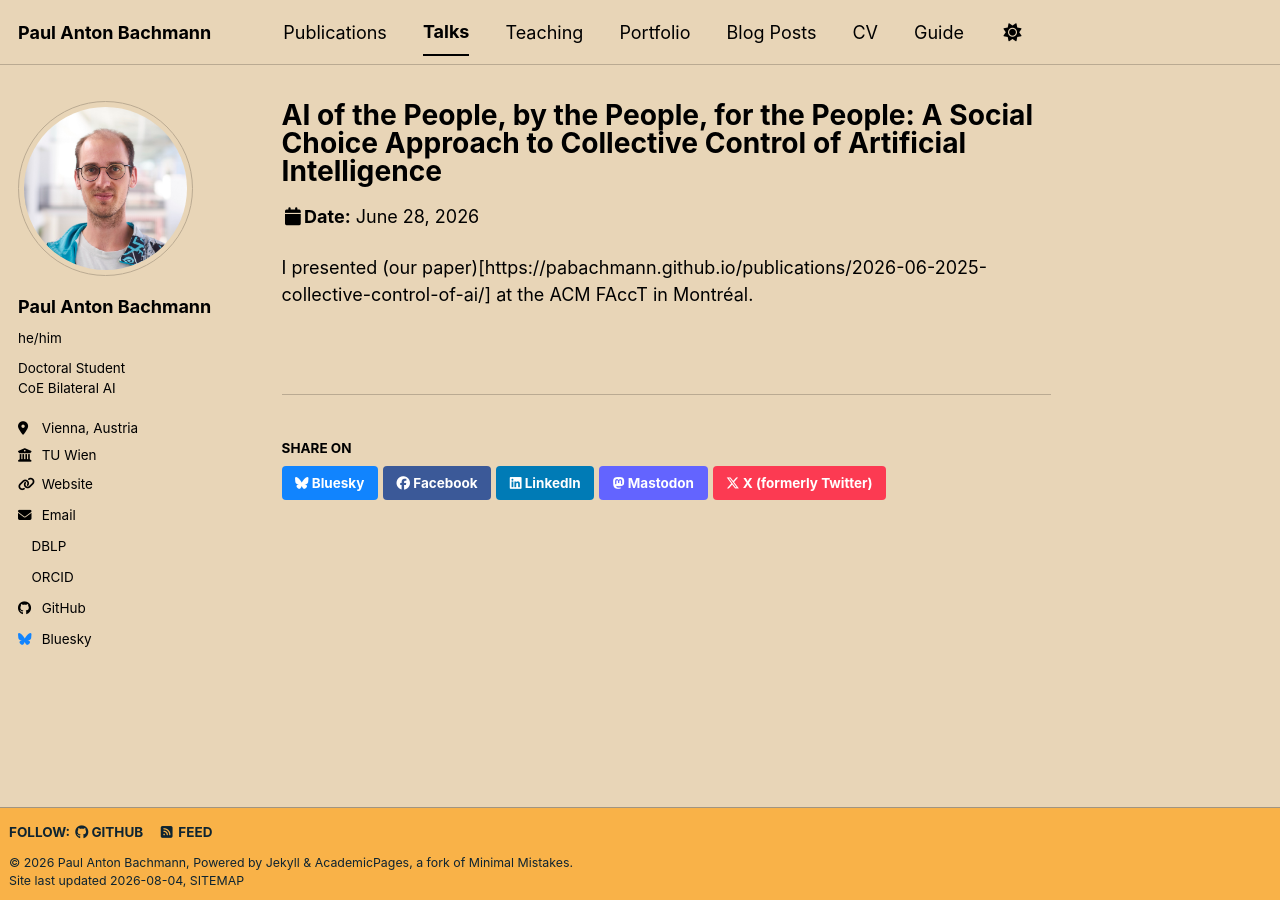
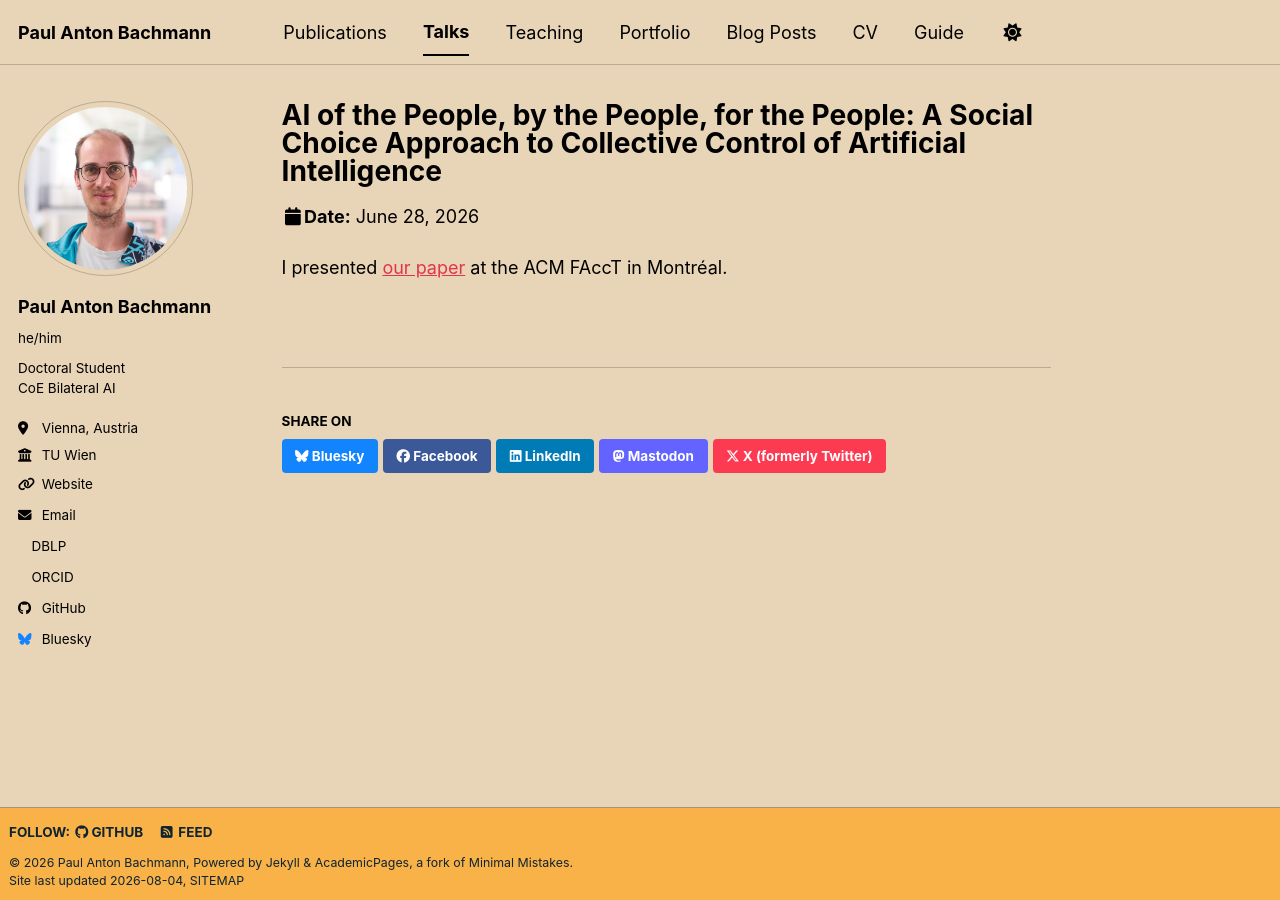
Before and after one commit to pabachmann/pabachmann.github.io, a Jekyll site: the page built from _talks/2026-06-28-FAccT.md, in a window 1280 px wide. Built offline with Jekyll 4.4.1, drawn with Linux system fonts in a browser that asks for light colours; a style sheet for code colours, icons or effects is not loaded.

Commit message:
Update 2026-06-28-FAccT.md

```diff
--- a/_talks/2026-06-28-FAccT.md
+++ b/_talks/2026-06-28-FAccT.md
@@ -7,4 +7,4 @@ date: 2026-06-28
 location: "Montréal, QC, Canada"
 ---
 
-I presented (our paper)[https://pabachmann.github.io/publications/2026-06-2025-collective-control-of-ai/] at the ACM FAccT in Montréal.
+I presented [our paper](https://pabachmann.github.io/publications/2026-06-2025-collective-control-of-ai/) at the ACM FAccT in Montréal.
```
